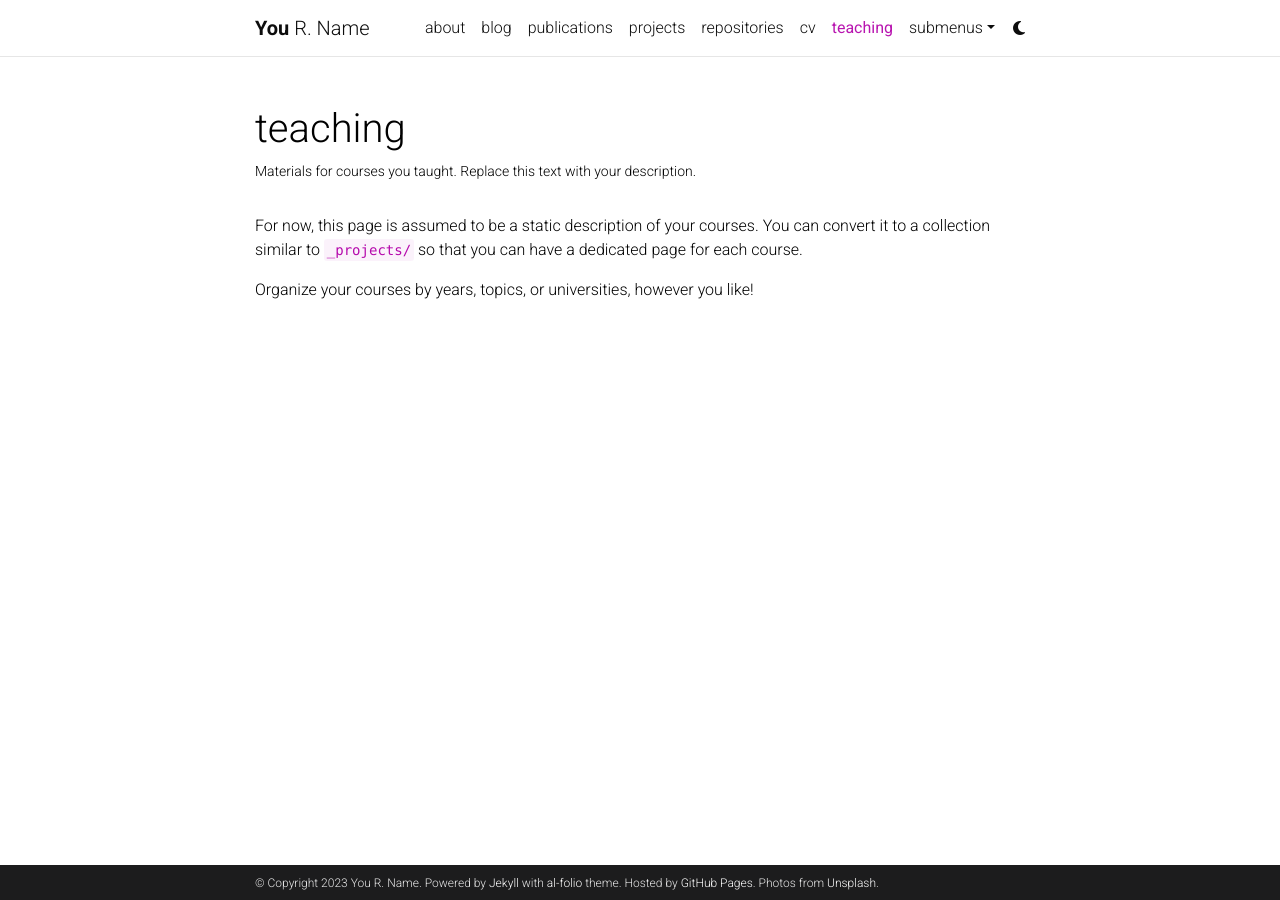
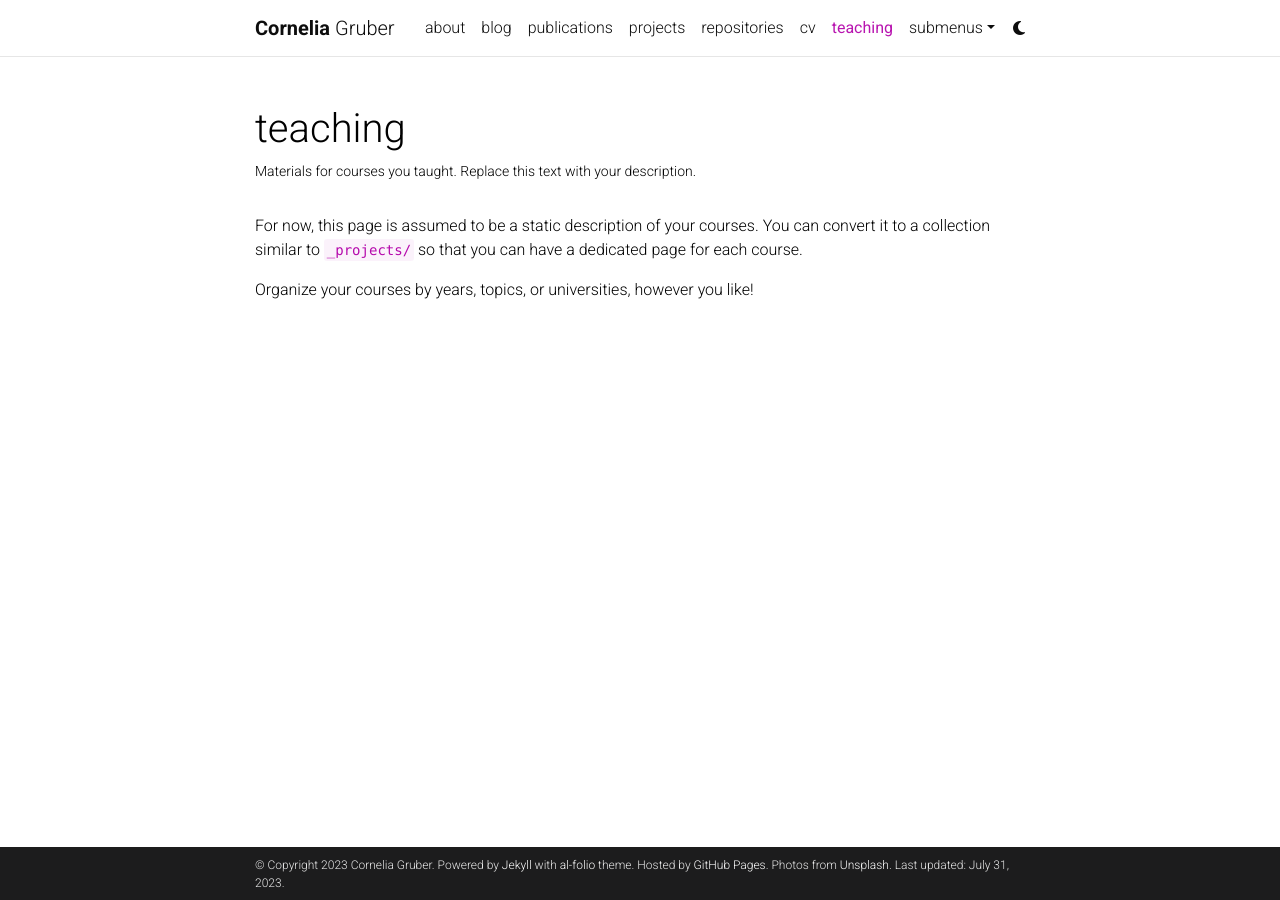
Before and after one commit to corneliagru/corneliagru.github.io, a Jekyll site: the page built from _pages/teaching.md, in a window 1280 px wide. Built offline with Jekyll 4.4.1, drawn with Linux system fonts in a browser that asks for light colours; comment, search, counter and statistics services are not loaded; a style sheet for code colours, icons or effects is not loaded.

Commit message:
Update _config.yml

```diff
--- a/_config.yml
+++ b/_config.yml
@@ -3,10 +3,10 @@
 # -----------------------------------------------------------------------------
 
 title: blank # the website title (if blank, full name will be used instead)
-first_name: You
-middle_name: R.
-last_name: Name
-email: you@example.com
+first_name: Cornelia
+middle_name:
+last_name: Gruber
+email: cornelia.gruber@lmu.de
 description: > # the ">" symbol means to ignore newlines until "footer_text:"
   A simple, whitespace theme for academics. Based on [*folio](https://github.com/bogoli/-folio) design.
 footer_text: >
@@ -20,7 +20,7 @@
 
 url: https://corneliagru.github.io # the base hostname & protocol for your site
 baseurl: /al-folio # the subpath of your site, e.g. /blog/
-last_updated: false # set to true if you want to display last updated in the footer
+last_updated: true # set to true if you want to display last updated in the footer
 impressum_path:  # set to path to include impressum link in the footer, use the same path as permalink in a page, helps to conform with EU GDPR
 
 # -----------------------------------------------------------------------------
@@ -75,12 +75,12 @@
 gitlab_username: # your GitLab user name
 twitter_username: # your Twitter handle
 mastodon_username: # your mastodon instance+username in the format instance.tld/@username
-linkedin_username: # your LinkedIn user name
+linkedin_username: cornelia-gruber # your LinkedIn user name
 telegram_username: # your Telegram user name
-scholar_userid: # your Google Scholar ID
+scholar_userid: 96dU2JgAAAAJ # your Google Scholar ID
 semanticscholar_id: # your Semantic Scholar ID
 whatsapp_number: # your WhatsApp number (full phone number in international format. Omit any zeroes, brackets, or dashes when adding the phone number in international format.)
-orcid_id: # your ORCID ID
+orcid_id: 0009-0002-0657-3558 # your ORCID ID
 medium_username: # your Medium username
 quora_username: # your Quora username
 publons_id: # your ID on Publons
```
